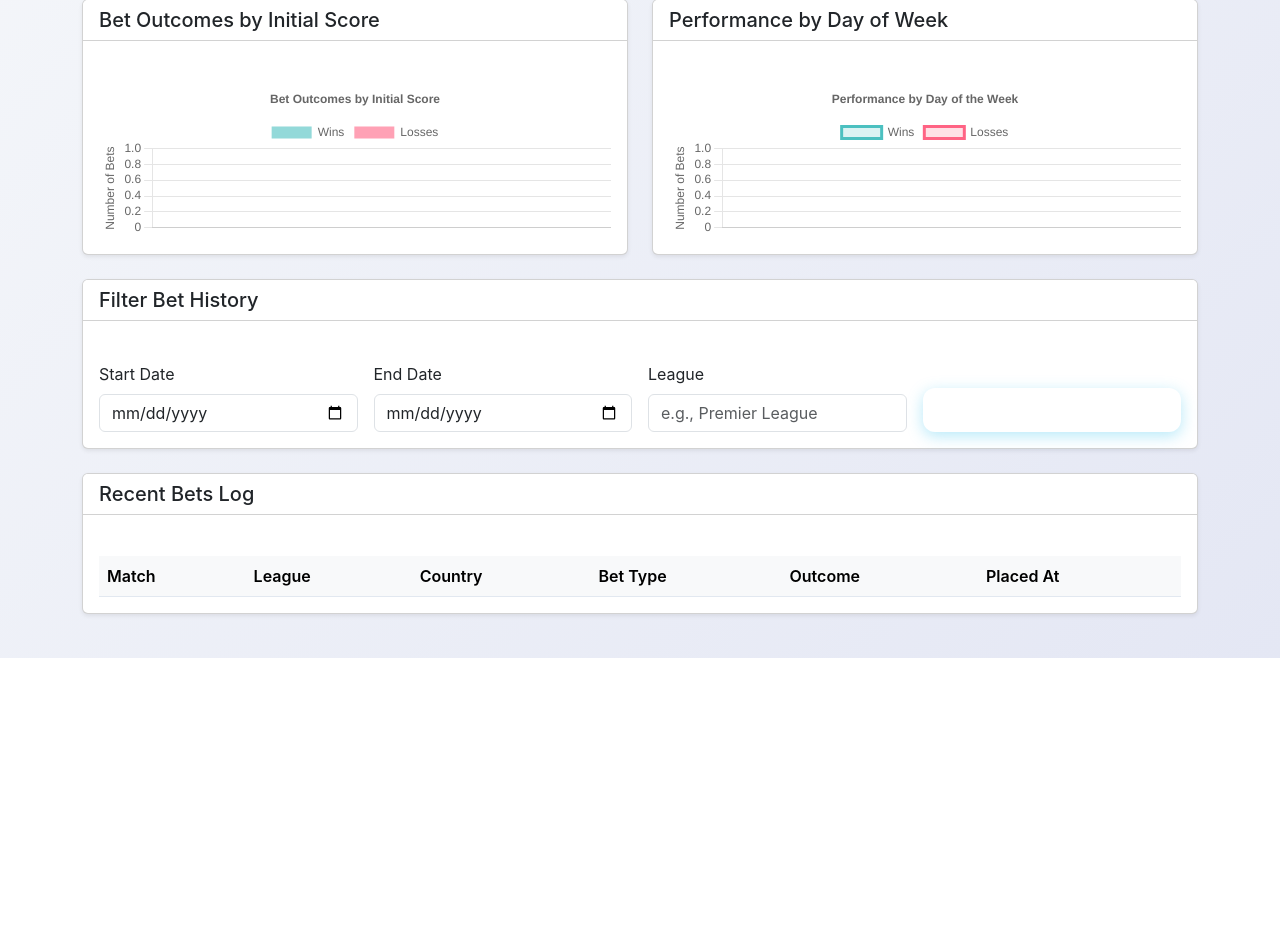
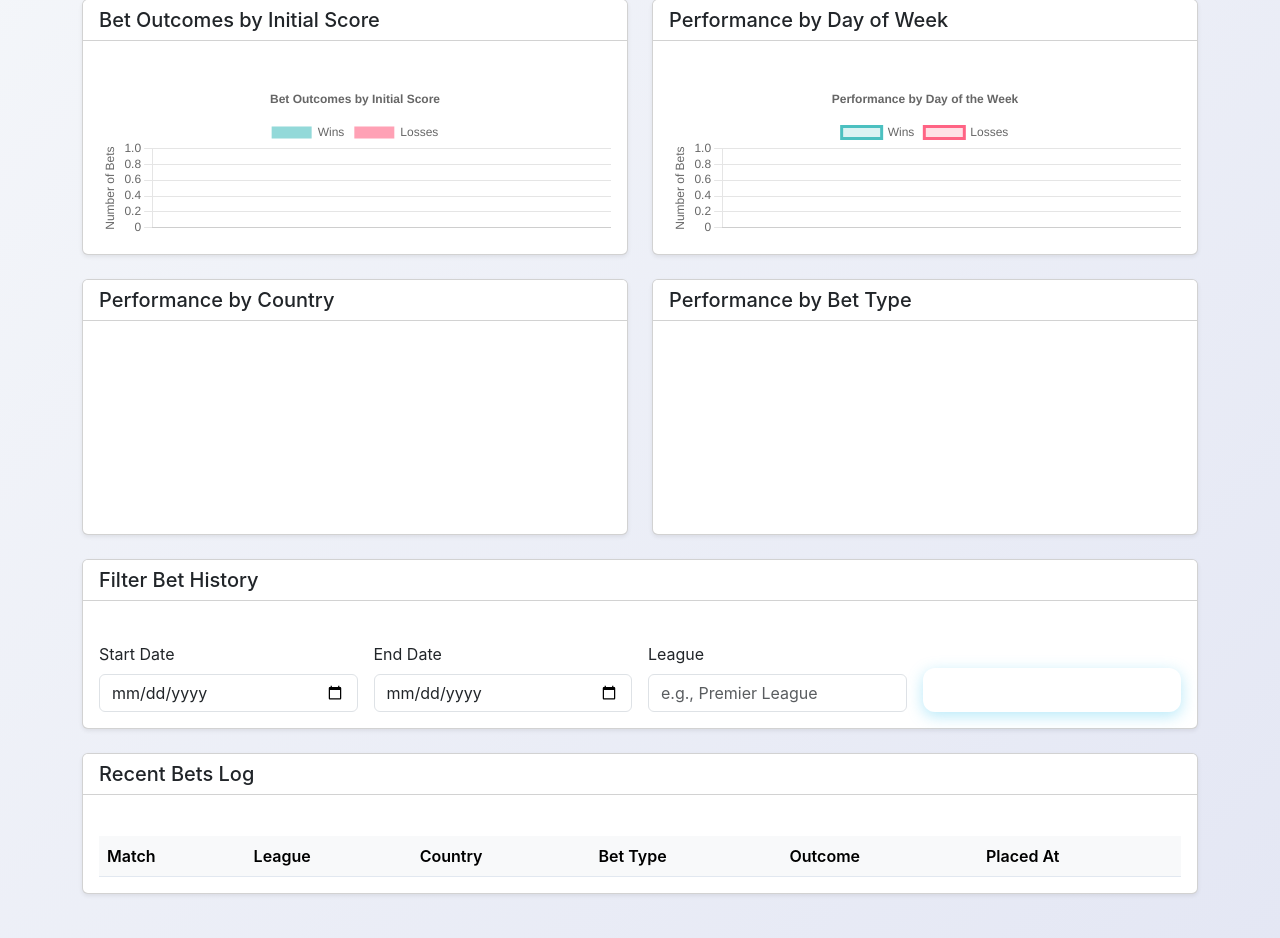
Before and after one commit to atho-gitrepo/36_80_performance_dashboard, a Flask app: page / in a window 1280 px wide. Shown: the part 235-1173 px from the top of the page. Before the commit the page ends 893 px from the top, so only its background shows below. Run offline with Flask 3, Linux system fonts and the light colour scheme; data that the repository does not hold is empty; a map, chart or similar area stays blank.

Commit message:
Update index.html

```diff
--- a/templates/index.html
+++ b/templates/index.html
@@ -68,6 +68,29 @@
             </div>
         </div>
 
+        <div class="row g-4 mb-4">
+            <div class="col-md-6">
+                <div class="card shadow-sm h-100">
+                    <div class="card-header bg-white">
+                        <h5 class="mb-0">Performance by Country</h5>
+                    </div>
+                    <div class="card-body">
+                        <canvas id="performanceByCountryChart"></canvas>
+                    </div>
+                </div>
+            </div>
+            <div class="col-md-6">
+                <div class="card shadow-sm h-100">
+                    <div class="card-header bg-white">
+                        <h5 class="mb-0">Performance by Bet Type</h5>
+                    </div>
+                    <div class="card-body">
+                        <canvas id="performanceByBetTypeChart"></canvas>
+                    </div>
+                </div>
+            </div>
+        </div>
+
         <div class="card shadow-sm mb-4">
             <div class="card-header bg-white">
                 <h5 class="mb-0">Filter Bet History</h5>
```
